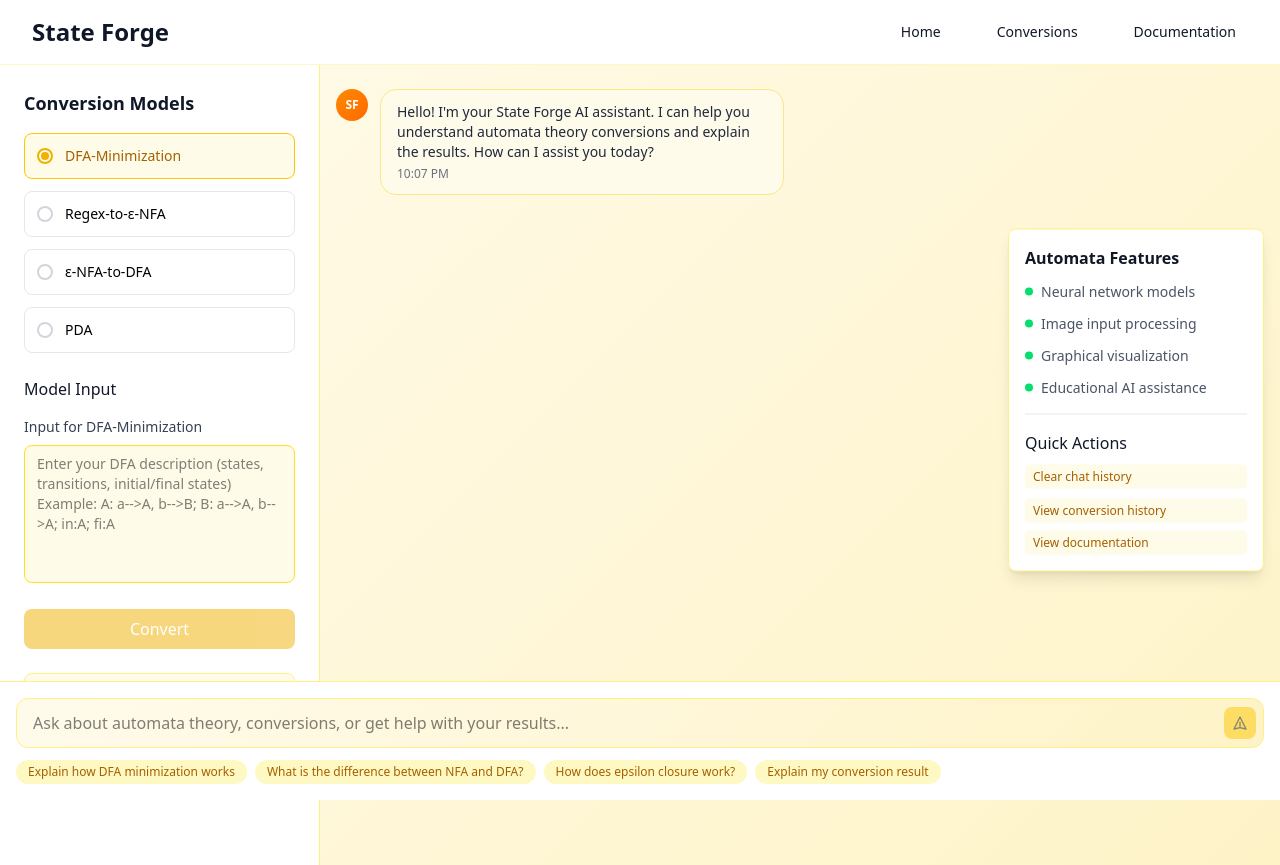
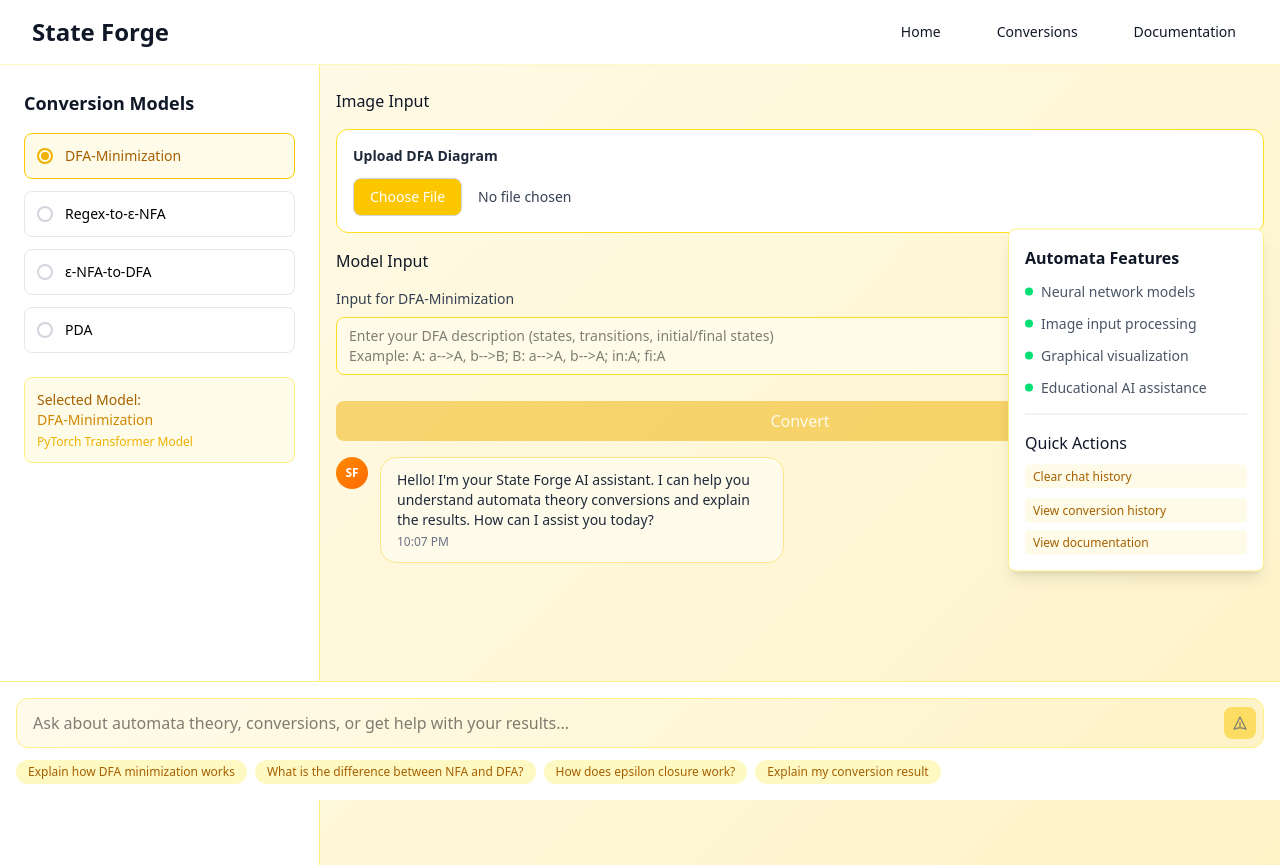
Before and after one commit to DeepThinkers-Rrsearch/front-end, a Next.js app: page /chat in a window 1280 px wide. Built offline with nearby package versions, Linux system fonts and the light colour scheme.

Commit message:
update conversation page - take left nav bar to left corner, take module input to the middle of the page, finalize the image input section

```diff
--- a/app/chat/page.tsx
+++ b/app/chat/page.tsx
@@ -182,7 +182,9 @@ export default function ChatPage() {
 
   return (
     <div className="min-h-screen light-yellow-bg">
-      <div className="flex max-w-7xl mx-auto">
+      {/* <div className="flex max-w-7xl mx-auto"> */}
+      <div className="flex w-full">
+
         {/* Left Sidebar - Model Selection */}
         <div className="hidden lg:block w-80 bg-white border-r border-yellow-200 min-h-screen">
           <div className="p-6">
@@ -227,29 +229,6 @@ export default function ChatPage() {
               ))}
             </div>
 
-            {/* Model Input Field */}
-            <div className="space-y-4">
-              <h3 className="text-md font-medium text-gray-900">Model Input</h3>
-              <div className="space-y-2">
-                <label className="block text-sm font-medium text-gray-700">
-                  Input for {selectedModel}
-                </label>
-                <textarea
-                  value={modelInput}
-                  onChange={(e) => setModelInput(e.target.value)}
-                  placeholder={getModelPlaceholder(selectedModel)}
-                  rows={6}
-                  className="w-full px-3 py-2 border border-yellow-300 bg-yellow-50 rounded-lg text-sm resize-none focus:ring-2 focus:ring-yellow-400 focus:border-transparent transition-colors"
-                />
-                <button
-                  onClick={handleConvert}
-                  disabled={!modelInput.trim() || isConverting}
-                  className="w-full mt-3 px-4 py-2 bg-yellow-500 text-white font-medium rounded-lg hover:bg-yellow-600 disabled:opacity-50 disabled:cursor-not-allowed transition-colors"
-                >
-                  {isConverting ? "Converting..." : "Convert"}
-                </button>
-              </div>
-            </div>
 
             {/* Conversion Result */}
             {convertResult && (
@@ -284,7 +263,58 @@ export default function ChatPage() {
 
         {/* Main Chat Area */}
         <div className="flex-1 px-4 py-6">
-          <div className="space-y-6 mb-24">
+          <div className="space-y-4 mb-24">
+            <h3 className="text-md font-medium text-gray-900">Image Input</h3>
+            {(selectedModel === MODELS.DFA_MINIMIZATION || selectedModel === MODELS.E_NFA_TO_DFA) && (
+            <div className="border border-yellow-300 rounded-xl p-4 bg-white">
+            <label className="block text-sm font-semibold text-gray-800 mb-3">
+              {selectedModel === MODELS.DFA_MINIMIZATION
+                ? "Upload DFA Diagram"
+                : "Upload ε-NFA Diagram"}
+            </label>
+            <input
+              type="file"
+              accept="image/*"
+              className="block w-full text-sm text-gray-700
+                file:mr-4
+                file:py-2
+                file:px-4
+                file:rounded-lg
+                file:border
+                file:border-gray-300
+                file:text-sm
+                file:font-medium
+                file:bg-yellow-400
+                file:text-white
+                hover:file:bg-yellow-300"
+            />
+          </div>
+          )}
+
+             {/* Model Input Field */}
+            <div className="space-y-4">
+              <h3 className="text-md font-medium text-gray-900">Model Input</h3>
+              <div className="space-y-2">
+                <label className="block text-sm font-medium text-gray-700">
+                  Input for {selectedModel}
+                </label>
+                <textarea
+                  value={modelInput}
+                  onChange={(e) => setModelInput(e.target.value)}
+                  placeholder={getModelPlaceholder(selectedModel)}
+                  rows={2}
+                  className="w-full px-3 py-2 border border-yellow-300 bg-yellow-50 rounded-lg text-sm resize-none focus:ring-2 focus:ring-yellow-400 focus:border-transparent transition-colors"
+                />
+                <button
+                  onClick={handleConvert}
+                  disabled={!modelInput.trim() || isConverting}
+                  className="w-full mt-3 px-4 py-2 bg-yellow-500 text-white font-medium rounded-lg hover:bg-yellow-600 disabled:opacity-50 disabled:cursor-not-allowed transition-colors"
+                >
+                  {isConverting ? "Converting..." : "Convert"}
+                </button>
+              </div>
+            </div>
+
             {messages.map((message) => (
               <div
                 key={message.id}
```
